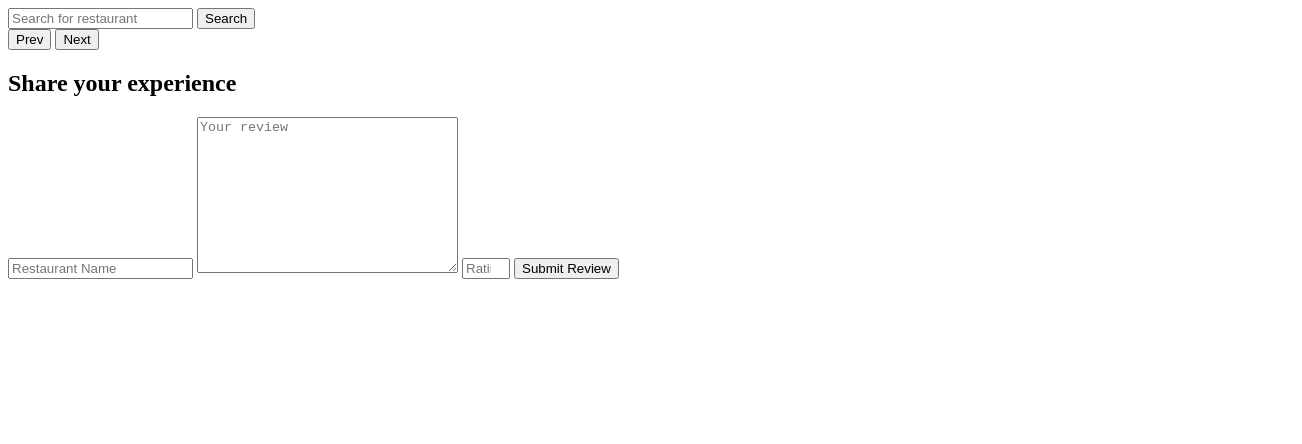
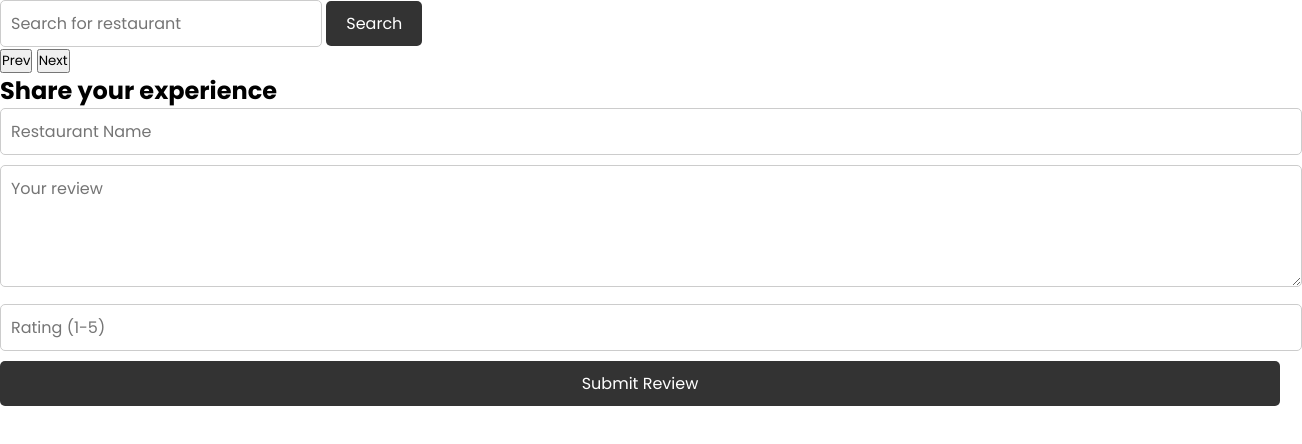
Before and after one commit to will-wagura/Phase-1-Project, a plain HTML site: page Index.html in a window 1280 px wide. Shown: the whole page, 1302 px wide, since content can reach past the window. Drawn offline with Linux system fonts and the light colour scheme.

Commit message:
Creates basic styling

```diff
--- a/Index.html
+++ b/Index.html
@@ -1,16 +1,26 @@
 <!DOCTYPE html>
 <html lang="en">
   <head>
-    <meta charset="UTF-8">
-    <meta name="viewport" content="width=device-width, initial-scale=1.0">
+    <meta charset="UTF-8" />
+    <meta name="viewport" content="width=device-width, initial-scale=1.0" />
     <title>NAIROBI GEMS</title>
-    <link  rel="stylesheet" href=Styles.css>
+    <link rel="stylesheet" href="Styles.css" />
+    <link rel="preconnect" href="https://fonts.googleapis.com" />
+    <link rel="preconnect" href="https://fonts.gstatic.com" crossorigin />
+    <link
+      href="https://fonts.googleapis.com/css2?family=Poppins:ital,wght@0,100;0,200;0,300;0,400;0,500;0,600;0,700;0,800;0,900;1,100;1,200;1,300;1,400;1,500;1,600;1,700;1,800;1,900&display=swap"
+      rel="stylesheet"
+    />
   </head>
   <body>
     <script src="Script.js"></script>
 
     <div class="search-container">
-        <input type="text" id="search-input" placeholder="Search for restaurant">
+      <input
+        type="text"
+        id="search-input"
+        placeholder="Search for restaurant"
+      />
       <button id="search-btn">Search</button>
     </div>
     <div class="carouse-container">
@@ -23,9 +33,27 @@
     <div class="reviews-container">
       <h2>Share your experience</h2>
       <form id="review-form">
-            <input type="text" id="restaurant-name" placeholder="Restaurant Name" required>
-            <textarea id="review-text" placeholder="Your review" cols="30" rows="10" required></textarea>
-            <input type="number" id="rating" placeholder="Rating (1-5)" min="1"  max="5" required>
+        <input
+          type="text"
+          id="restaurant-name"
+          placeholder="Restaurant Name"
+          required
+        />
+        <textarea
+          id="review-text"
+          placeholder="Your review"
+          cols="30"
+          rows="10"
+          required
+        ></textarea>
+        <input
+          type="number"
+          id="rating"
+          placeholder="Rating (1-5)"
+          min="1"
+          max="5"
+          required
+        />
         <button type="submit">Submit Review</button>
       </form>
     </div>
--- a/Styles.css
+++ b/Styles.css
@@ -0,0 +1,60 @@
+* {
+    margin: 0;
+    padding: 0;
+    font-family: Poppins, sans-serif;
+}
+
+#search-input {
+    width: 300px;
+    padding: 10px;
+    font-size: 16px;
+    border: 1px solid #ccc;
+    border-radius: 5px;
+}
+
+#search-btn {
+    padding: 10px 20px;
+    font-size: 16px;
+    background-color: #333;
+    color: #fff;
+    border: none;
+    border-radius: 5px;
+    cursor: pointer;
+}
+
+.review-form-container {
+    max-width: 600px;
+    margin: 0 auto;
+    padding: 20px;
+    border: 1px solid #ccc;
+    border-radius: 5px;
+}
+
+.review-form-container h2 {
+    text-align: center;
+}
+
+#review-form input[type="text"], #review-form textarea, #review-form input[type="number"] {
+    width: 100%;
+    padding: 10px;
+    margin-bottom: 10px;
+    font-size: 16px;
+    border: 1px solid #ccc;
+    border-radius: 5px;
+}
+
+#review-form textarea {
+    height: 100px;
+}
+
+#review-form button {
+    display: block;
+    width: 100%;
+    padding: 10px;
+    font-size: 16px;
+    background-color: #333;
+    color: #fff;
+    border: none;
+    border-radius: 5px;
+    cursor: pointer;
+}
```
Lines whose indentation alone changed are shown as unchanged.
